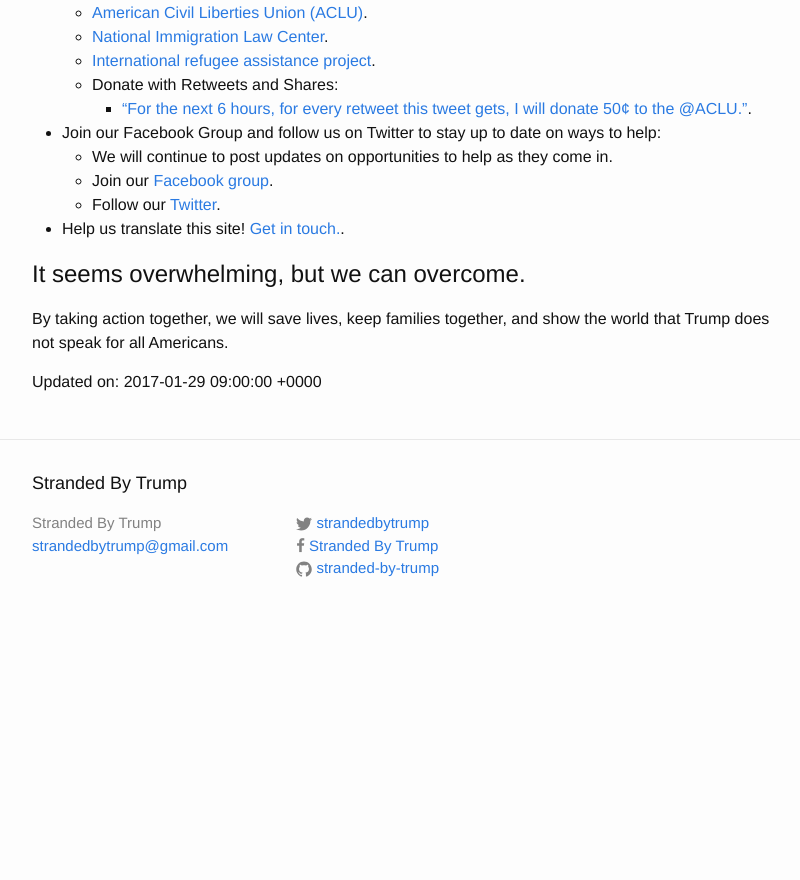
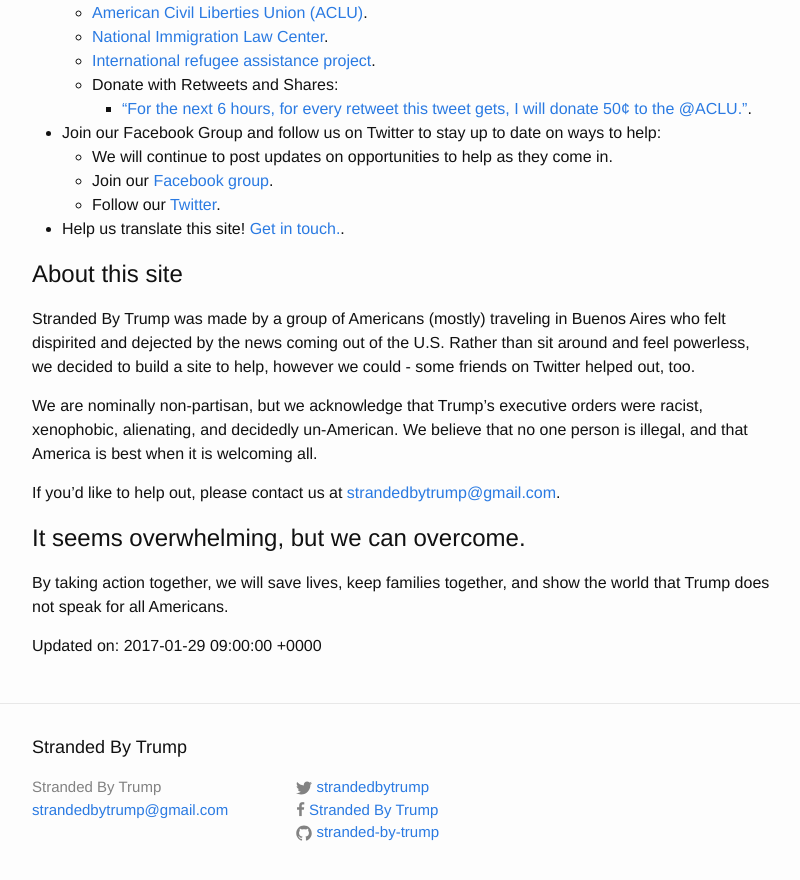
Before and after one commit to RichardLitt/stranded-by-trump, a Jekyll site: the page built from index.md, in a window 1280 px wide and 900 px high, scrolled down 1901 px. Shown: the top 880 px of the window, without its empty margins (238-1038 px from the left). Built offline with Jekyll 4.4.1, drawn with Linux system fonts in a browser that asks for light colours; nearby versions of some CDN libraries; our own code applies the rules of GitHub Pages for plain Markdown files; before the commit the page ends 2571 px from its top, so only the background shows below that.

Commit message:
Added About

```diff
--- a/index.md
+++ b/index.md
@@ -61,6 +61,14 @@ Here’s what you can do to help those in desperate need right now:
     * Follow our [Twitter](https://twitter.com/{{ site.twitter_username }}).
   * Help us translate this site! [Get in touch.](mailto:{{ site.email }}).
 
+## About this site
+
+Stranded By Trump was made by a group of Americans (mostly) traveling in Buenos Aires who felt dispirited and dejected by the news coming out of the U.S. Rather than sit around and feel powerless, we decided to build a site to help, however we could - some friends on Twitter helped out, too.
+
+We are nominally non-partisan, but we acknowledge that Trump's executive orders were racist, xenophobic, alienating, and decidedly un-American. We believe that no one person is illegal, and that America is best when it is welcoming all.
+
+If you'd like to help out, please contact us at [strandedbytrump@gmail.com](mailto:{{ site.email }}).
+
 
 ## It seems overwhelming, but we can overcome.
 
```
